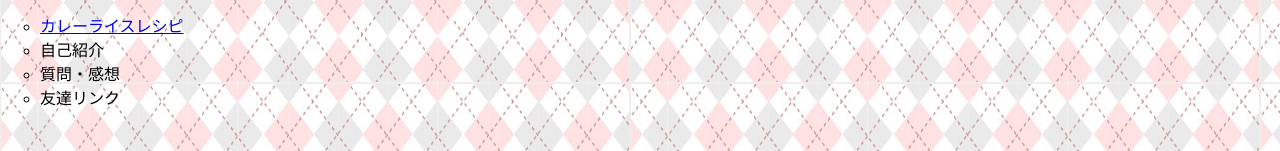
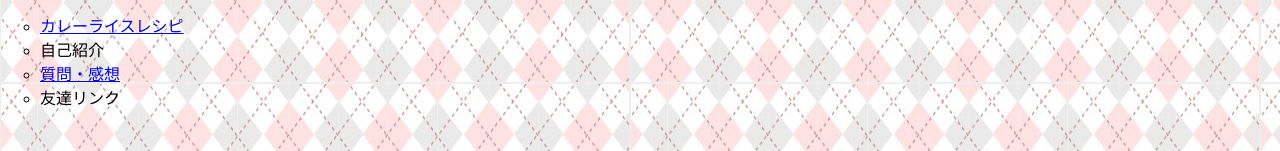
Before and after one commit to kyoka00/samp-e_web, a plain HTML site: page index.html in a window 1280 px wide. Shown: the part 517-668 px from the top of the page. Drawn offline with Linux system fonts and the light colour scheme.

Commit message:
リンク付け

```diff
--- a/index.html
+++ b/index.html
@@ -22,7 +22,7 @@
         <ul>
             <li><a href="curry_rice.html">カレーライスレシピ</a></li>
             <li>自己紹介</li>
-            <li>質問・感想</li>
+            <li><a href="form.html">質問・感想</a></li>
             <li>友達リンク</li>
         </ul>
     </div>
```
